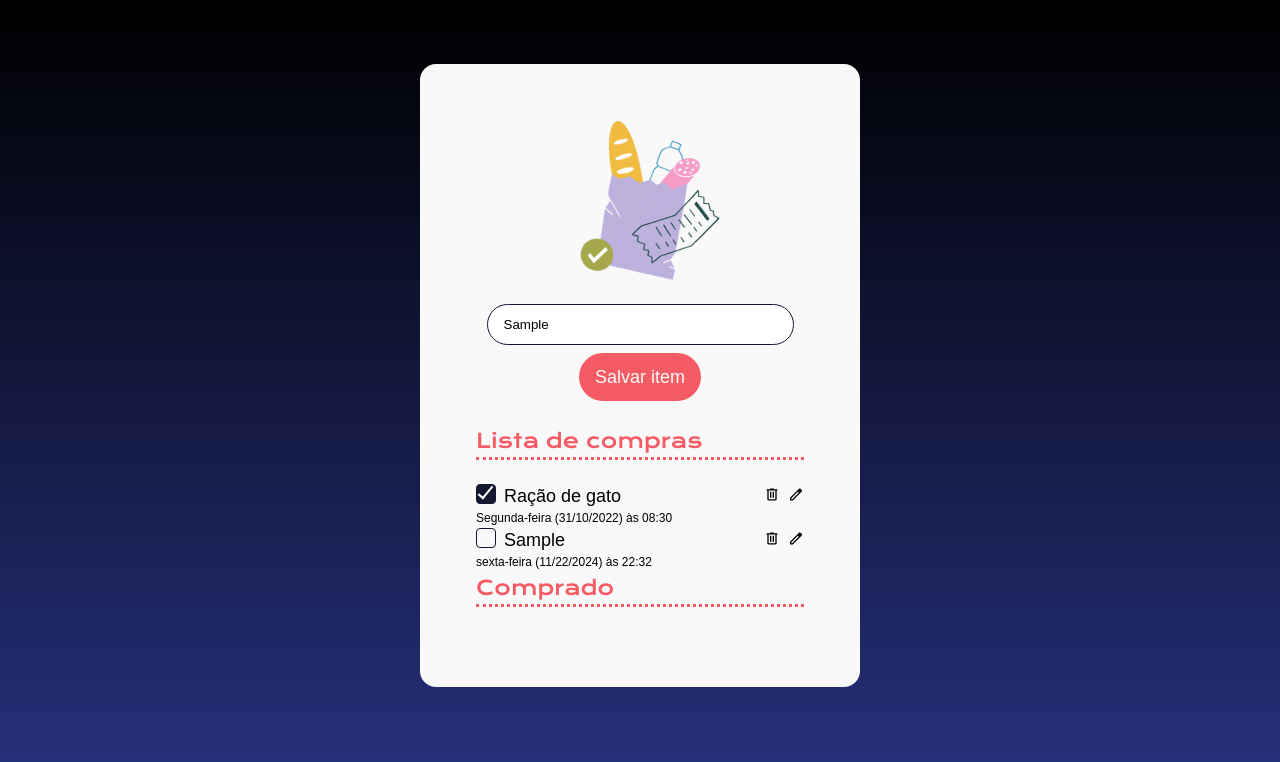
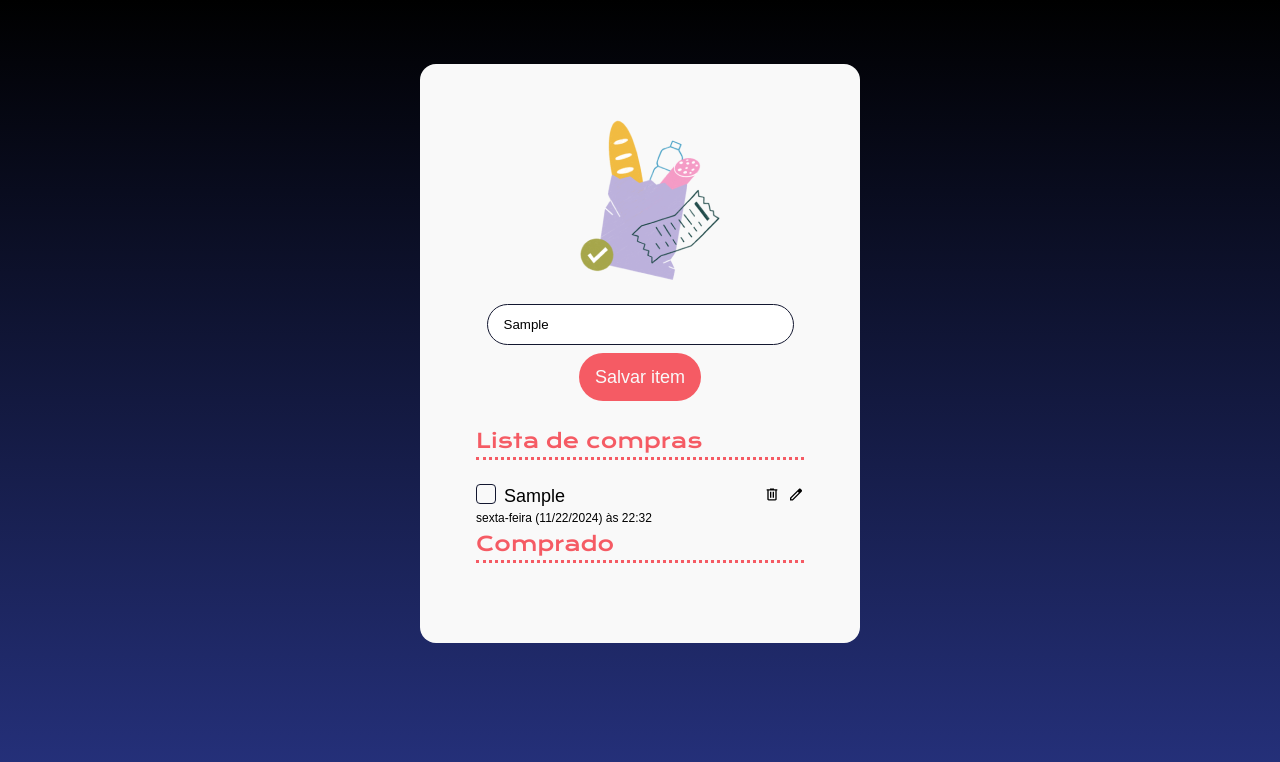
Before and after one commit to albertobtlima/formacao-desenvolvimento-front-end, a plain HTML site: page 01-javascript-construindo-paginas-dinamicas/index.html in a window 1280 px wide. Both pictures are taken after typing "Sample" into the empty fields and a click on the button "Salvar item". Drawn offline with nearby package versions, Linux system fonts and the light colour scheme; a web font is replaced by a local one.

Commit message:
add: verificarLista

```diff
--- a/01-javascript-construindo-paginas-dinamicas/index.html
+++ b/01-javascript-construindo-paginas-dinamicas/index.html
@@ -31,38 +31,15 @@
         <hr />
 
         <ul id="lista-de-compras">
-          <li>
-
-            <div class="lista-item-container">
-              <div>
-                <div class="container-checkbox">
-                  <label for="checkbox-1">
-                    <input type="checkbox" class="input-checkbox" id="checkbox-1" />
-                    <div class="checkbox-customizado checked"></div>
-                  </label>
-                </div>
-                <p>Ração de gato</p>
-              </div>
-
-              <div>
-                <button class="item-lista-button">
-                  <img src="./img/delete.svg" alt="remover" />
-                </button>
-                <button class="item-lista-button">
-                  <img src="./img/edit.svg" alt="editar" />
-                </button>
-              </div>
-            </div>
-
-            <p class="texto-data">Segunda-feira (31/10/2022) às 08:30</p>
-          </li>
+          <p id="mensagem-lista-vazia" style="display: block">
+            Sua lista está vazia. Adicione itens a ela para não esquecer nada na próxima compra.
+          </p>
         </ul>
 
         <h2>Comprado</h2>
         <hr />
 
         <ul id="lista-comprados"></ul>
-
       </div>
     </main>
     <script src="scripts.js" type="module"></script>
--- a/01-javascript-construindo-paginas-dinamicas/js/adicionarItem.js
+++ b/01-javascript-construindo-paginas-dinamicas/js/adicionarItem.js
@@ -1,10 +1,13 @@
 import { criarItemDaLista } from "./criarItemDaLista.js";
+import { verificarListaVazia } from "./verificarListaVazia.js";
 
 const item = document.getElementById("input-item");
 const listaDeCompras = document.getElementById("lista-de-compras");
 
 export function adicionarItem(evento) {
   evento.preventDefault();
+
   const itemDaLista = criarItemDaLista(item.value);
   listaDeCompras.appendChild(itemDaLista);
+  verificarListaVazia(listaDeCompras);
 }
--- a/01-javascript-construindo-paginas-dinamicas/js/criarItemDaLista.js
+++ b/01-javascript-construindo-paginas-dinamicas/js/criarItemDaLista.js
@@ -1,5 +1,7 @@
+import { verificarListaComprados } from "./verificarListaComprados.js";
+
+const listaDeCompras = document.getElementById("lista-de-compras");
 const listaComprados = document.getElementById("lista-comprados");
-
 let contador = 0;
 
 export function criarItemDaLista(item) {
@@ -34,6 +36,8 @@ export function criarItemDaLista(item) {
       itemTitulo.style.textDecoration = "none";
       listaDeCompras.appendChild(itemDaLista);
     }
+
+    verificarListaComprados(listaComprados);
   });
 
   const checkboxCustomizado = document.createElement("div");
--- /dev/null
+++ b/01-javascript-construindo-paginas-dinamicas/js/excluirItem.js
@@ -0,0 +1,3 @@
+const excluirItem = (elemento) => {
+
+}
--- /dev/null
+++ b/01-javascript-construindo-paginas-dinamicas/js/verificarListaComprados.js
@@ -0,0 +1,9 @@
+const containerListaComprados = document.getElementById("container-lista-comprados");
+
+export function verificarListaComprados(lista) {
+  if (lista.childElementCount === 0) {
+    containerListaComprados.style.display = "none";
+  } else {
+    containerListaComprados.style.display = "block";
+  }
+}
--- /dev/null
+++ b/01-javascript-construindo-paginas-dinamicas/js/verificarListaVazia.js
@@ -0,0 +1,9 @@
+const mensagemListaVazia = document.getElementById("mensagem-lista-vazia");
+
+export function verificarListaVazia(lista) {
+  if (lista.childElementCount === 0) {
+    mensagemListaVazia.style.display = "block";
+  } else {
+    mensagemListaVazia.style.display = "none";
+  }
+}
```
